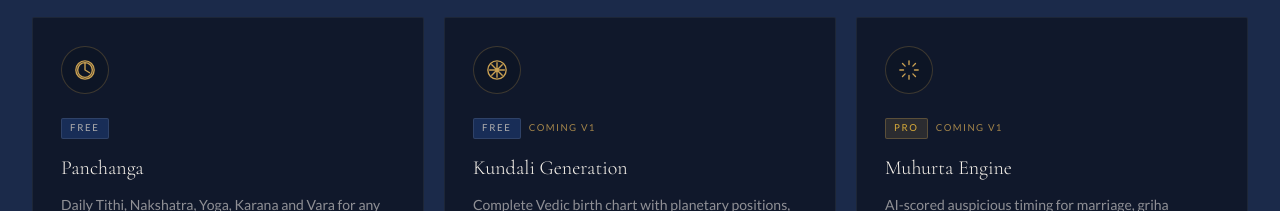
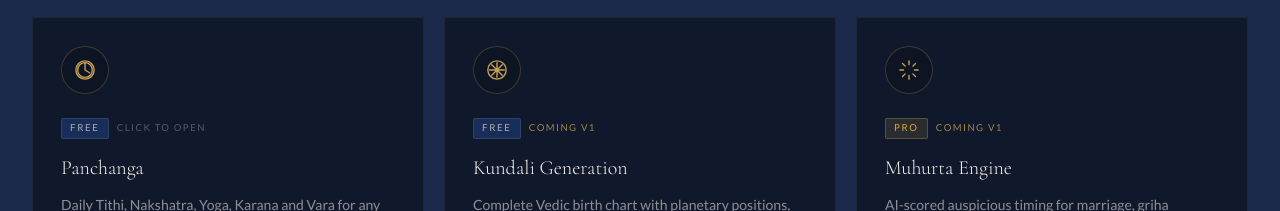
Before and after one commit to vedrith-ai/Website, a Next.js app: page / in a window 1280 px wide. Shown: the part 1540-1751 px from the top of the page. Built offline with nearby package versions, Linux system fonts and the light colour scheme.

Commit message:
Update FeaturesSection.tsx

```diff
--- a/components/sections/FeaturesSection.tsx
+++ b/components/sections/FeaturesSection.tsx
@@ -16,6 +16,7 @@ const STATUS_LABEL: Record<Feature['status'], string> = {
   soon:    'Coming V1',
   planned: 'Coming V2',
   future:  'Future',
+  LIVE: 'Click to Open',
 }
 
 // ─────────────────────────────────────────────────────────────────────────────
```
